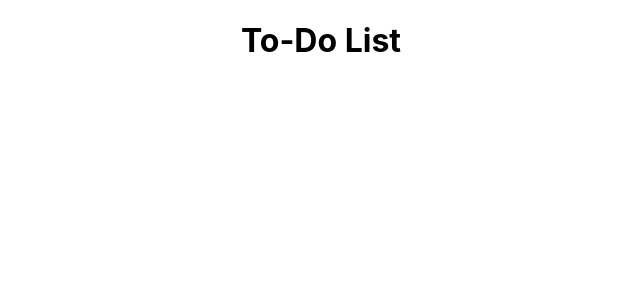
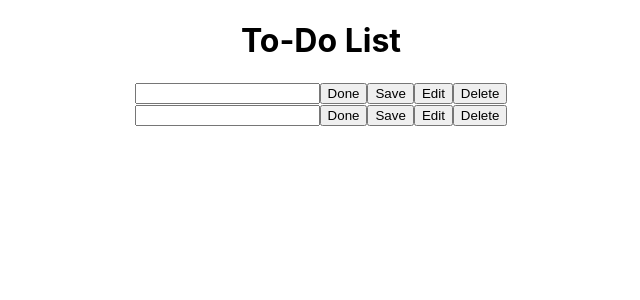
Before and after one commit to vyldr/fullstack-todo, a React (Create React App) app in the folder frontend/: page / in a window 1280 px wide. Shown: the top 300 px of the page, without its empty margins (319-959 px from the left). Built offline with nearby package versions, Linux system fonts and the light colour scheme.

Commit message:
Added ListItem component

```diff
--- a/frontend/src/App.js
+++ b/frontend/src/App.js
@@ -1,11 +1,16 @@
 import React from 'react';
 import './App.css';
+
+import ListItem from './components/ListItem/ListItem';
 
 function App() {
   return (
     <div className='App'>
       <h1>To-Do List</h1>
-      <div className='List'></div>
+      <div className='List'>
+        <ListItem />
+        <ListItem />
+      </div>
     </div>
   );
 }
--- /dev/null
+++ b/frontend/src/components/ListItem/ListItem.js
@@ -0,0 +1,40 @@
+import React from 'react';
+
+class ListItem extends React.Component {
+    constructor(props) {
+        super(props);
+        this.state = {
+            id: 0,
+            todoText: '',
+        };
+
+        // Edit the text box
+        this.handleChange = this.handleChange.bind(this);
+    }
+
+    // Update the todoText
+    handleChange(event) {
+        this.setState({ todoText: event.target.value });
+    }
+
+    render() {
+        return (
+            <div>
+
+                {/* Text for the to-do item */}
+                <input type='text'
+                    value={this.state.todoText}
+                    onChange={this.handleChange}>
+                </input>
+
+                {/* Buttons to manage the item */}
+                <button>Done</button>
+                <button>Save</button>
+                <button>Edit</button>
+                <button>Delete</button>
+            </div>
+        );
+    }
+}
+
+export default ListItem;
```
